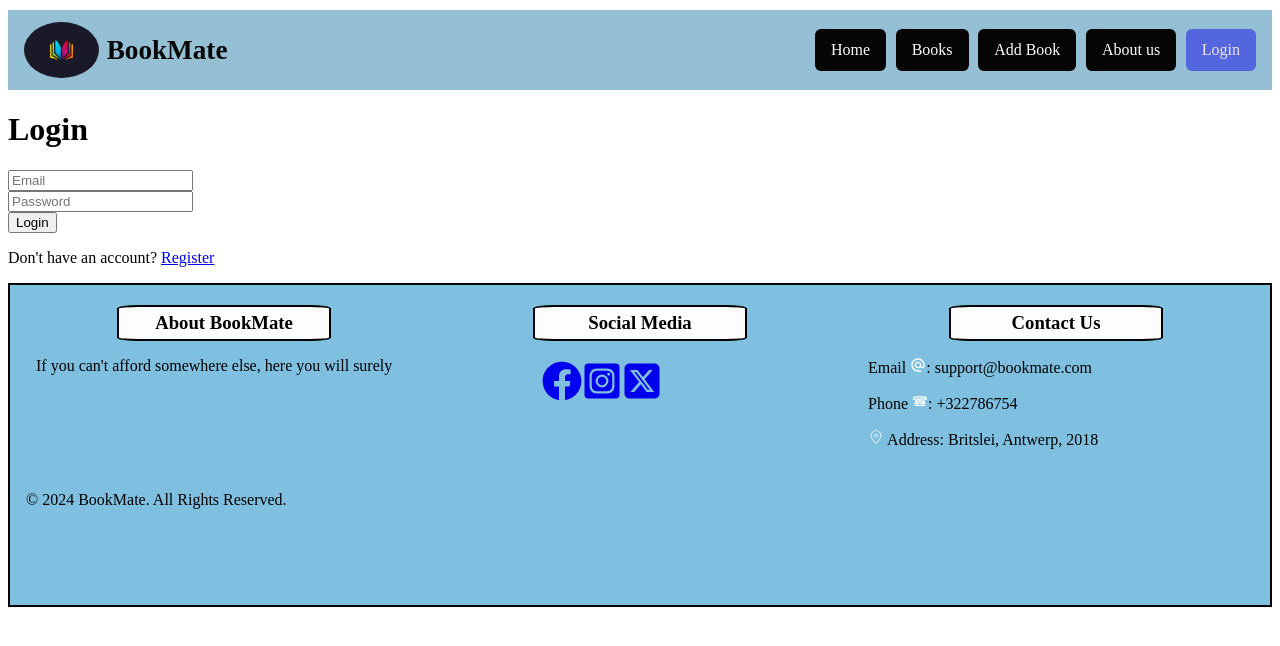
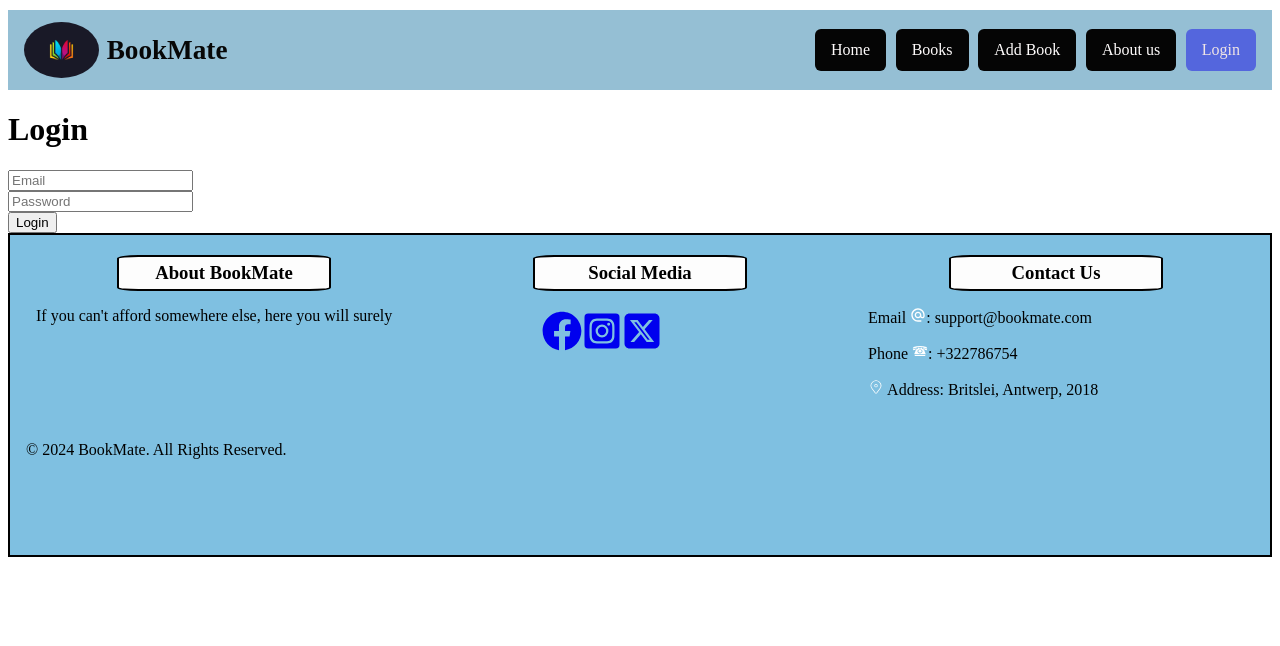
Before and after one commit to jgchoti/group4-project-frontend, a React (Vite) app: page /login in a window 1280 px wide. Shown: the top 646 px of the page. Built offline with nearby package versions, Linux system fonts and the light colour scheme.

Commit message:
Update Login.jsx

```diff
--- a/src/pages/Login.jsx
+++ b/src/pages/Login.jsx
@@ -26,9 +26,6 @@ const Login = () => {
     <div>
       <h1>Login</h1>
       <LoginForm />
-      <p>
-        Don't have an account? <a href="/register">Register</a>
-      </p>
     </div>
   );
 };
```
